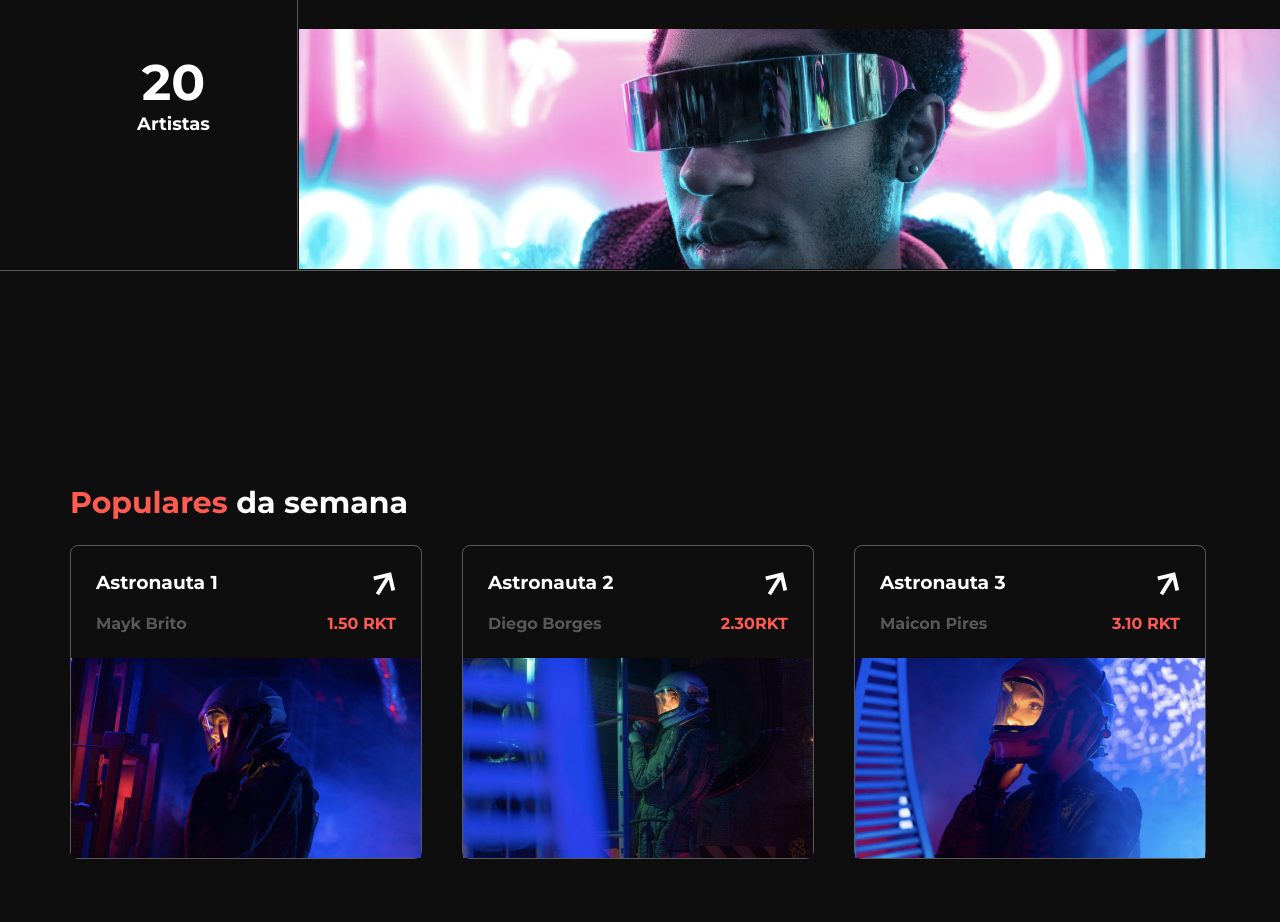
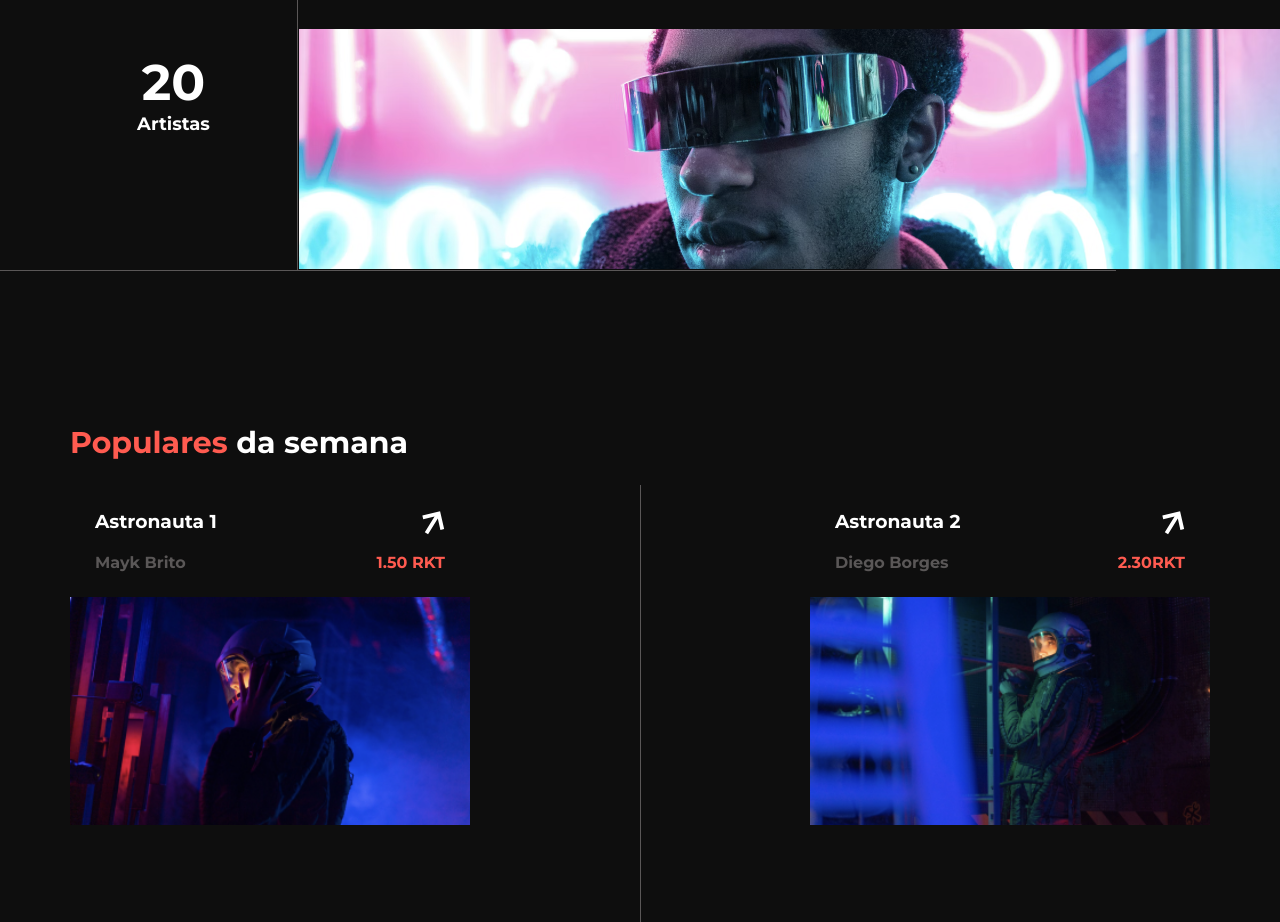
Before and after one commit to JaumVitor/NFTsRockets, a plain HTML site: page index.html in a window 1280 px wide. Shown: the part 1200-2122 px from the top of the page. Drawn offline with nearby package versions, Linux system fonts and the light colour scheme.

Commit message:
Popular-week descktop concluded

```diff
--- a/index.html
+++ b/index.html
@@ -739,7 +739,7 @@
         <div class="wrapper">
           <h2><span>Populares</span> da semana</h2>
           <div class="content-popular-week">
-            <div class="container">
+            <div class="container-popular-week">
               <div class="content-astronaut">
                 <div class="header-astronaut">
                   <span>
@@ -764,6 +764,7 @@
                 </div>
                 <img src="./assets/astronauta-1.png" alt="astronauta 1" />
               </div>
+
               <div class="content-astronaut">
                 <div class="header-astronaut">
                   <span>
@@ -788,6 +789,7 @@
                 </div>
                 <img src="./assets/astronauta-2.png" alt="astronauta 2" />
               </div>
+
               <div class="content-astronaut">
                 <div class="header-astronaut">
                   <span>
@@ -812,6 +814,7 @@
                 </div>
                 <img src="./assets/astronauta-3.png" alt="astronauta 3" />
               </div>
+
               <div class="content-astronaut">
                 <div class="header-astronaut">
                   <span>
--- a/style.css
+++ b/style.css
@@ -528,7 +528,7 @@ ion-icon {
   scroll-behavior: smooth;
 }
 
-.content-popular-week .container {
+.content-popular-week .container-popular-week {
   width: 100%;
   display: flex;
   gap: 1rem;
@@ -536,7 +536,7 @@ ion-icon {
   pointer-events: none;
 }
 
-.content-popular-week .container .content-astronaut {
+.content-popular-week .container-popular-week .content-astronaut {
   border-radius: 0.8rem;
   border: 1px solid var(--subtitle-color);
   width: 90%;
@@ -931,7 +931,7 @@ footer .site-address {
   body #home .container-grid-stats {
     display: grid;
     grid-template-columns: 0.5fr 1fr 1fr;
-    grid-template-rows: 1fr 0.8fr;
+    grid-template-rows: 1fr 0.1fr;
     grid-template-areas:
       'A B B'
       'A C C';
@@ -1003,12 +1003,52 @@ footer .site-address {
     position: absolute;
     content: '';
     left: 0.1rem;
-    bottom: -2.6rem;
+    bottom: 0.1rem;
     width: 100vw;
     height: 100%;
     background-image: url(./assets/banner.png);
     background-position-x: -15rem;
     background-repeat: no-repeat;
+  }
+
+  /* ------------Popular-week------- */
+  body #popular-week {
+    padding-top: 15rem;
+  }
+
+  body #popular-week h2 {
+    padding: 0;
+  }
+
+  body #popular-week section {
+    padding: 0;
+  }
+
+  body #popular-week .container-popular-week {
+    position: relative;
+    display: flex;
+    flex-wrap: wrap;
+    gap: 5rem;
+    justify-content: space-between;
+  }
+
+  body #popular-week .content-astronaut {
+    max-width: 40rem;
+    border: none;
+  }
+
+  body #popular-week .content-astronaut:nth-child(1)::before {
+    content: '';
+    width: 1px;
+    height: 100%;
+    background: var(--subtitle-color);
+    position: absolute;
+    left: 50%;
+  }
+
+  body #popular-week .content-astronaut:nth-child(1),
+  body #popular-week .content-astronaut:nth-child(2) {
+    margin-bottom: 5rem;
   }
 }
 
@@ -1031,7 +1071,7 @@ footer .site-address {
     gap: 4rem;
   }
 
-  .content-popular-week .container {
+  .content-popular-week .container-popular-week {
     gap: 4rem;
   }
 
```
